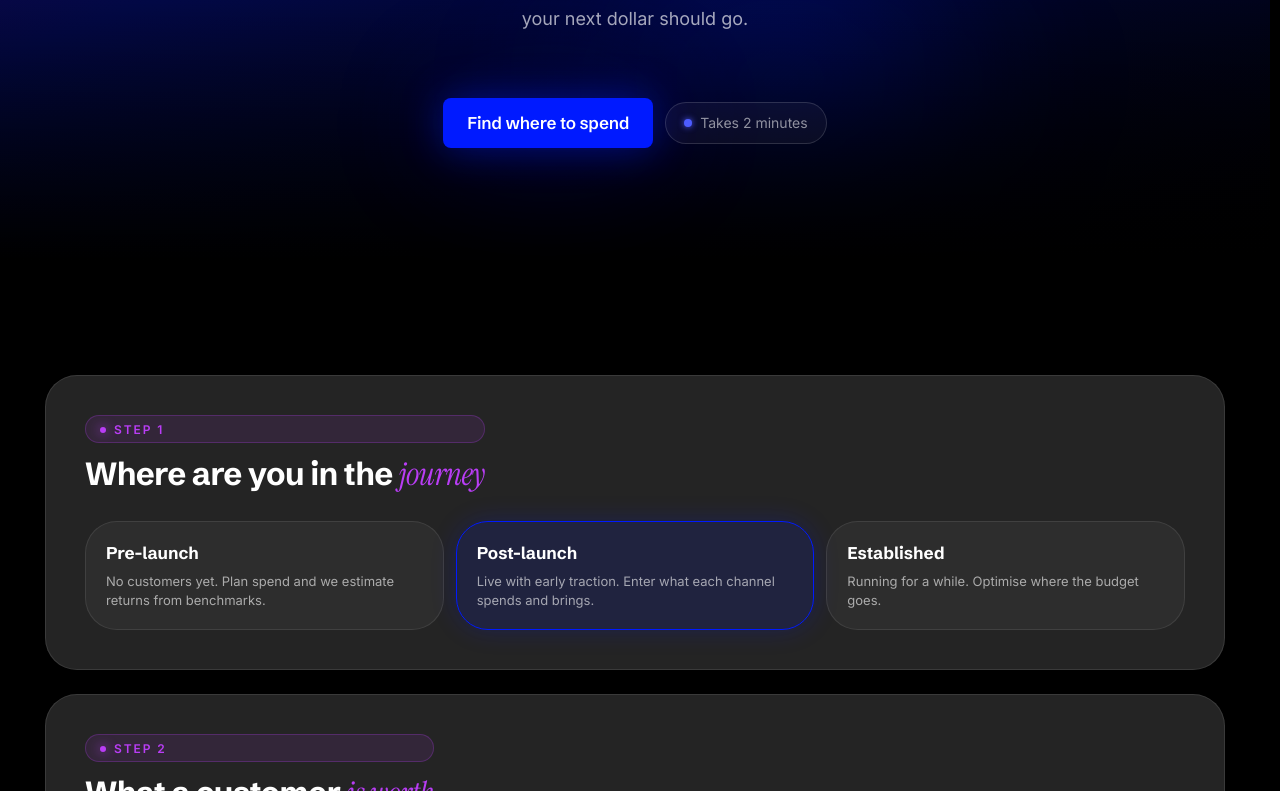
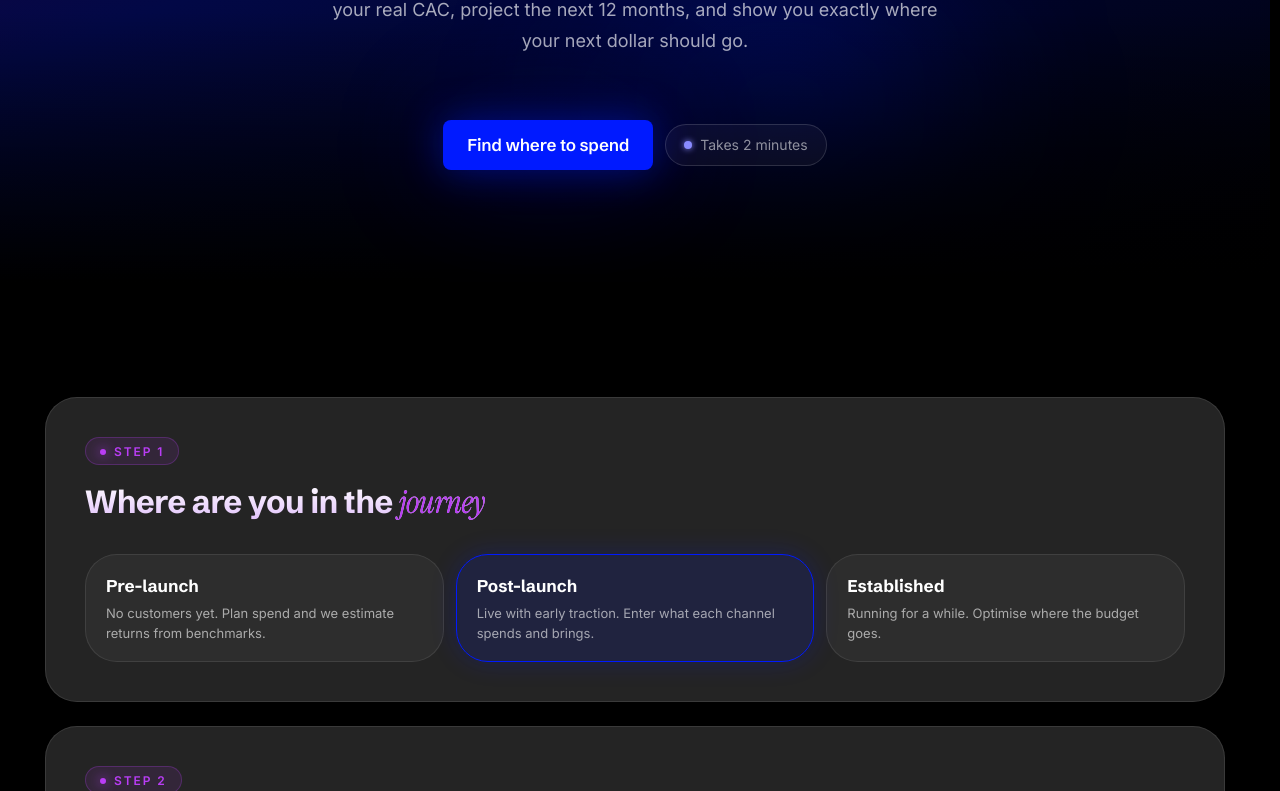
Before and after one commit to abhishek-ryze/ryze-spend-projection-tool, a Next.js app: page / in a window 1280 px wide. Shown: the part 489-1280 px from the top of the page. Built offline with nearby package versions, Linux system fonts and the light colour scheme; a web font is replaced by a local one.

Commit message:
Content and color changes

```diff
--- a/app/page.tsx
+++ b/app/page.tsx
@@ -31,7 +31,7 @@ export default function Home() {
           <div className="relative z-[2] mx-auto max-w-4xl">
             <span className="eyebrow-block mb-5">GTM Spend Projection</span>
 
-            <h1 className="text-title text-title-sky" style={{ fontSize: "clamp(2.5rem, 7vw, 6rem)", lineHeight: 0.98 }}>
+            <h1 className="text-title text-title-sky" style={{ fontSize: "clamp(2.5rem, 7vw, 6rem)", lineHeight: 1.08, paddingBottom: 4 }}>
               Project your sales &amp;<br />
               marketing{" "}
               <em className="text-accent" style={{ whiteSpace: "nowrap" }}>returns.</em>
@@ -51,7 +51,7 @@ export default function Home() {
                 className="flex items-center gap-2 rounded-pill text-sm"
                 style={{ fontFamily: "var(--font-sans)", color: "rgba(255,255,255,0.55)", border: "1px solid rgba(255,255,255,0.14)", background: "rgba(255,255,255,0.04)", padding: "10px 18px" }}
               >
-                <span className="rounded-pill" style={{ width: 8, height: 8, background: "#4D5CFF", boxShadow: "0 0 6px #4D5CFF" }} />
+                <span className="rounded-pill" style={{ width: 8, height: 8, background: "#898BFF", boxShadow: "0 0 6px #898BFF" }} />
                 Takes 2 minutes
               </div>
             </div>
--- a/components/Results.tsx
+++ b/components/Results.tsx
@@ -2,7 +2,7 @@
 import { useState } from "react";
 import NumberField from "@/components/ui/NumberField";
 import {
-  Card, ChannelEditor, Kpi, BRAND, BRAND_BRIGHT, PURPLE, WARN,
+  Card, ChannelEditor, Kpi, BRAND_BRIGHT, SUPPORT, PURPLE, WARN,
   SURFACE, SURFACE_BORDER, DIVIDER, purpleShade, ltvColor, roiColor, paybackColor,
 } from "@/components/tool-ui";
 import {
@@ -66,7 +66,7 @@ export default function Results({
       <div style={{ display: "grid", gap: 16, gridTemplateColumns: "repeat(auto-fit, minmax(200px, 1fr))" }}>
         <Kpi label="Blended CAC" value={fmtMoney(results.blendedCac)} sub={`${fmt(results.newCustomersPerMonth)} customers / mo`} />
         <Kpi label="LTV : CAC" value={fmtRatio(results.ltvCac)} sub={results.ltvCac >= 3 ? "Healthy" : results.ltvCac >= 1 ? "Workable" : "Underwater"} accent={ltvColor(results.ltvCac)} />
-        <Kpi label="Ending MRR (mo 12)" value={fmtMoney(results.endingMrr)} sub={`${fmtMoney(results.arr)} ARR`} accent={BRAND} highlight />
+        <Kpi label="Ending MRR (mo 12)" value={fmtMoney(results.endingMrr)} sub={`${fmtMoney(results.arr)} ARR`} accent={SUPPORT} highlight />
         <Kpi label="12-mo ROI" value={fmtPct(results.roi, 0)} sub={results.breakEvenMonth > 0 ? `Break-even mo ${results.breakEvenMonth}` : "No break-even in 12 mo"} accent={roiColor(results.roi)} />
       </div>
 
@@ -129,7 +129,7 @@ function WhereToSpend({ results }: { results: ProjectionResult }) {
             const isBest = i === 0;
             const isWorst = i === n - 1 && n > 1;
             const tag = isBest ? "Most efficient" : isWorst ? "Least efficient" : "";
-            const tagColor = isBest ? BRAND_BRIGHT : isWorst ? WARN : "rgba(255,255,255,0.5)";
+            const tagColor = isBest ? SUPPORT : isWorst ? WARN : "rgba(255,255,255,0.5)";
             return (
               <div key={c.id} style={{ display: "flex", alignItems: "center", gap: 16, padding: "14px 18px", borderRadius: 14, border: SURFACE_BORDER, background: SURFACE }}>
                 <span className="tabular" style={{ fontFamily: "var(--font-display)", fontSize: 14, fontWeight: 700, color: purpleShade(n > 1 ? i / (n - 1) : 0), width: 22 }}>{String(i + 1).padStart(2, "0")}</span>
@@ -142,7 +142,7 @@ function WhereToSpend({ results }: { results: ProjectionResult }) {
                   <p style={{ fontFamily: "var(--font-sans)", fontSize: 11, color: "rgba(255,255,255,0.5)" }}>CAC</p>
                 </div>
                 <div style={{ textAlign: "right", minWidth: 64 }}>
-                  <p className="tabular" style={{ fontFamily: "var(--font-display)", fontSize: 16, fontWeight: 700, color: BRAND_BRIGHT }}>{fmtRatio(c.returnMultiple)}</p>
+                  <p className="tabular" style={{ fontFamily: "var(--font-display)", fontSize: 16, fontWeight: 700, color: SUPPORT }}>{fmtRatio(c.returnMultiple)}</p>
                   <p style={{ fontFamily: "var(--font-sans)", fontSize: 11, color: "rgba(255,255,255,0.5)" }}>return</p>
                 </div>
               </div>
@@ -253,7 +253,7 @@ function Insights({ results }: { results: ProjectionResult }) {
   });
 
   insights.push({
-    n: "03", color: BRAND, title: "12-month outcome",
+    n: "03", color: SUPPORT, title: "12-month outcome",
     body: `You spend ${fmtMoney(results.total12Spend)} over the year to reach ${fmtMoney(results.endingMrr)} MRR (${fmtMoney(results.arr)} ARR). ${results.breakEvenMonth > 0 ? `Cumulative revenue overtakes spend in month ${results.breakEvenMonth}.` : `Revenue does not overtake spend within 12 months.`}`,
   });
 
--- a/components/tool-ui.tsx
+++ b/components/tool-ui.tsx
@@ -6,8 +6,9 @@ import { Channel, seedCustomers, benchmarkFor, fmtMoney } from "@/lib/calculatio
    Monotone palette. Blue is the brand (CTA, active, positive); purple shades
    are the only data-viz accent; one muted warning tone for genuinely bad states.
 --------------------------------------------------------------------------- */
-export const BRAND = "#001AFF";        // electric blue
+export const BRAND = "#001AFF";        // electric blue — CTA / active / fills
 export const BRAND_BRIGHT = "#4D5CFF"; // brighter blue (chart stroke / hover)
+export const SUPPORT = "#898BFF";      // readable periwinkle blue for supporting text on dark/grey
 export const PURPLE = "#B93DF5";       // lavender/purple — data accent
 export const PURPLE_SOFT = "#DEBAFB";
 export const WARN = "#F95823";         // muted ember — bad states only
@@ -16,9 +17,9 @@ export const SURFACE = "rgba(255,255,255,0.045)";
 export const SURFACE_BORDER = "1px solid rgba(255,255,255,0.09)";
 export const DIVIDER = "linear-gradient(90deg, transparent 0%, rgba(255,255,255,0.14) 50%, transparent 100%)";
 
-export const ltvColor = (r: number) => (r >= 3 ? BRAND : r >= 1 ? PURPLE : WARN);
-export const roiColor = (r: number) => (r >= 0 ? BRAND : WARN);
-export const paybackColor = (m: number) => (m > 0 && m <= 12 ? BRAND : WARN);
+export const ltvColor = (r: number) => (r >= 3 ? SUPPORT : r >= 1 ? PURPLE : WARN);
+export const roiColor = (r: number) => (r >= 0 ? SUPPORT : WARN);
+export const paybackColor = (m: number) => (m > 0 && m <= 12 ? SUPPORT : WARN);
 
 // Strong -> soft purple by normalized position (0 = strongest).
 export function purpleShade(t: number): string {
@@ -31,31 +32,67 @@ export function purpleShade(t: number): string {
 /* ---------------------------------------------------------------------------
    Card shell (locked Ryze pattern)
 --------------------------------------------------------------------------- */
-export function Card({ eyebrow, titleA, accent, action, children }: {
-  eyebrow: string; titleA: string; accent: string; action?: React.ReactNode; children: React.ReactNode;
+export function Card({ eyebrow, titleA, accent, action, collapsible, open = true, onToggle, children }: {
+  eyebrow: string; titleA: string; accent: string; action?: React.ReactNode;
+  collapsible?: boolean; open?: boolean; onToggle?: () => void; children: React.ReactNode;
 }) {
+  const clickable = collapsible && !!onToggle;
   return (
     <div
       className="bg-ink-soft rounded-xl ring-1-white-10"
       style={{ padding: "clamp(24px, 4vw, 40px)", display: "flex", flexDirection: "column", gap: 28, minWidth: 0 }}
     >
-      <header style={{ display: "flex", alignItems: "flex-start", justifyContent: "space-between", gap: 16, flexWrap: "wrap" }}>
-        <div style={{ display: "flex", flexDirection: "column", gap: 12 }}>
+      <header
+        onClick={clickable ? onToggle : undefined}
+        style={{
+          display: "flex", alignItems: "flex-start", justifyContent: "space-between", gap: 16, flexWrap: "wrap",
+          cursor: clickable ? "pointer" : "default", userSelect: clickable ? "none" : "auto",
+        }}
+      >
+        <div style={{ display: "flex", flexDirection: "column", gap: 16 }}>
           <span className="eyebrow-block">{eyebrow}</span>
           <h2
-            className="font-display text-paper"
-            style={{ fontSize: "clamp(24px, 2.6vw, 32px)", fontWeight: 700, letterSpacing: "-0.02em", lineHeight: 1.2 }}
+            className="font-display"
+            style={{
+              fontSize: "clamp(24px, 2.6vw, 32px)", fontWeight: 700, letterSpacing: "-0.02em", lineHeight: 1.3, paddingBottom: 2,
+              background: "linear-gradient(0deg, #DEBAFB 0%, #FFFFFF 100%)",
+              WebkitBackgroundClip: "text", backgroundClip: "text",
+              color: "transparent", WebkitTextFillColor: "transparent",
+            }}
           >
             {titleA}{" "}
-            <em className="font-serif text-lavender" style={{ fontStyle: "italic", fontWeight: 400, whiteSpace: "nowrap" }}>
+            <em
+              className="font-serif"
+              style={{ fontStyle: "italic", fontWeight: 400, whiteSpace: "nowrap", color: "var(--lavender)", WebkitTextFillColor: "var(--lavender)" }}
+            >
               {accent}
             </em>
           </h2>
         </div>
-        {action}
+        {collapsible ? <Chevron open={open} /> : action}
       </header>
-      {children}
+      {(!collapsible || open) && children}
     </div>
+  );
+}
+
+function Chevron({ open }: { open?: boolean }) {
+  return (
+    <span
+      aria-hidden
+      style={{
+        display: "grid", placeItems: "center", width: 36, height: 36, borderRadius: 999, flexShrink: 0,
+        border: "1px solid rgba(255,255,255,0.16)", background: "rgba(255,255,255,0.05)",
+      }}
+    >
+      <svg
+        viewBox="0 0 24 24" width="16" height="16" fill="none" stroke="rgba(255,255,255,0.75)"
+        strokeWidth="2" strokeLinecap="round" strokeLinejoin="round"
+        style={{ transform: open ? "rotate(180deg)" : "rotate(0deg)", transition: "transform var(--dur-base) var(--ease-out)" }}
+      >
+        <path d="M6 9l6 6 6-6" />
+      </svg>
+    </span>
   );
 }
 
@@ -155,7 +192,7 @@ export function ChannelEditor({ channel, mode, onChange, onRemove }: {
           <strong className="tabular" style={{ color: "var(--paper)", fontWeight: 600 }}>{channel.customers > 0 ? fmtMoney(cac) : "n/a"}</strong>
         </span>
         {vs > 0 && (
-          <span style={{ color: vs <= 1 ? BRAND_BRIGHT : WARN }}>
+          <span style={{ color: vs <= 1 ? SUPPORT : WARN }}>
             {vs <= 1 ? `${Math.round((1 - vs) * 100)}% below benchmark` : `${Math.round((vs - 1) * 100)}% above benchmark`}
           </span>
         )}
--- a/ryze-design-system/shared/shared.css
+++ b/ryze-design-system/shared/shared.css
@@ -58,6 +58,7 @@ input { font-family: inherit; }
 /* ---------- Eyebrow block (canonical) ---------- */
 .eyebrow-block {
   display: inline-flex;
+  align-self: flex-start; /* hug content instead of stretching in a flex column */
   align-items: center;
   gap: 8px;
   padding: 8px 14px 6px;
```
